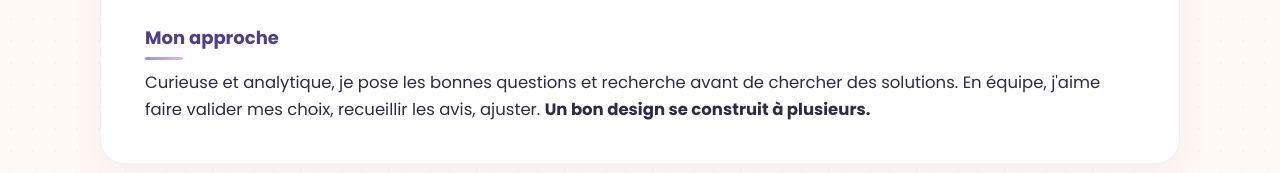
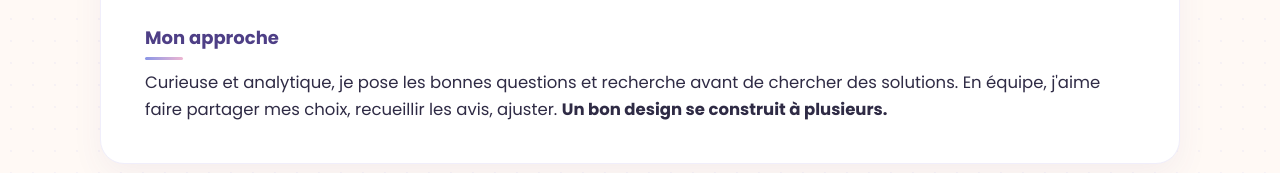
Before and after one commit to cleagodfrinpro/portfolio, a plain HTML site: page index.html in a window 1280 px wide. Shown: the part 1092-1265 px from the top of the page. Drawn offline with Linux system fonts and the light colour scheme.

Commit message:
Reformule une phrase de la section À propos
Co-Authored-By: Claude Opus 5 (1M context) <noreply@anthropic.com>

```diff
--- a/index.html
+++ b/index.html
@@ -82,7 +82,7 @@
         <p class="lead">Mon parcours en design n'a rien d'une ligne droite. Après un Bachelor Web Design, j'ai exploré plusieurs facettes du métier en freelance (sites web, chartes graphiques, identité visuelle) avant de trouver ce qui me passionnait vraiment : <span class="hl">l'UX Design</span>.</p>
         <p class="lead">Aujourd'hui en alternance chez Flying Secoya et en Mastère UX Design à l'IIM Digital School, je me consacre pleinement à ce qui m'anime : enquêter pour révéler les vraies problématiques et concevoir des réponses concrètes.</p>
         <h3 class="approach-title">Mon approche</h3>
-        <p class="lead">Curieuse et analytique, je pose les bonnes questions et recherche avant de chercher des solutions. En équipe, j'aime faire valider mes choix, recueillir les avis, ajuster. <b>Un bon design se construit à plusieurs.</b></p>
+        <p class="lead">Curieuse et analytique, je pose les bonnes questions et recherche avant de chercher des solutions. En équipe, j'aime faire partager mes choix, recueillir les avis, ajuster. <b>Un bon design se construit à plusieurs.</b></p>
       </div>
     </section>
 
```
